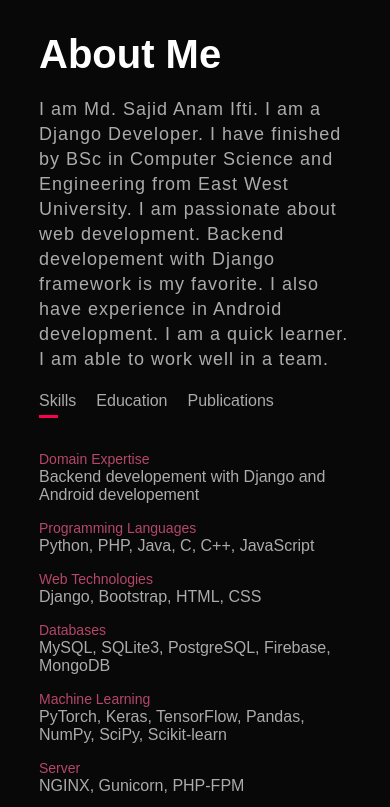
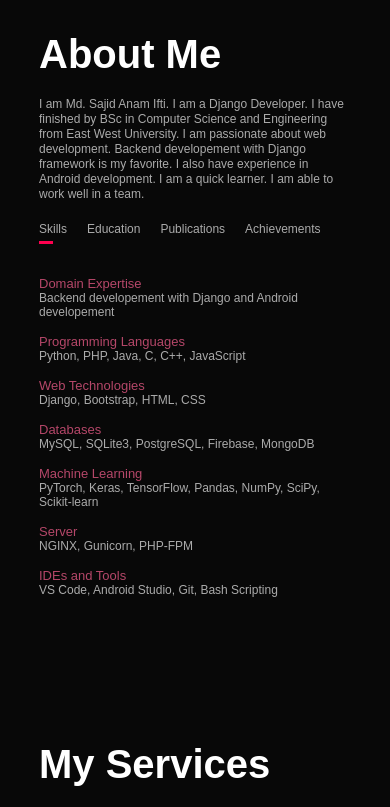
Before and after one commit to sajidifti/Portfolio, a plain HTML site: page index.html in a window 390 px wide. Shown: the part 1407-2214 px from the top of the page. Drawn offline with Linux system fonts and the light colour scheme.

Commit message:
fixed responsiveness

```diff
--- a/index.html
+++ b/index.html
@@ -52,7 +52,7 @@
                         <p class="tab-links active-link" onclick="opentab('skills')">Skills</p>
                         <p class="tab-links" onclick="opentab('education')">Education</p>
                         <p class="tab-links" onclick="opentab('publications')">Publications</p>
-                        <!-- <p class="tab-links" onclick="opentab('achievements')">Achievements</p> -->
+                        <p class="tab-links" onclick="opentab('achievements')">Achievements</p>
                     </div>
                     <div class="tab-contents active-tab" id="skills">
                         <ul>
@@ -89,12 +89,12 @@
                                 Singapore.https://doi.org/10.1007/978-981-99-7093-3_16</li>
                         </ul>
                     </div>
-                    <!-- <div class="tab-contents" id="achievements">
+                    <div class="tab-contents" id="achievements">
                         <ul>
                             <li><span>Medha Lalon Scholarship</span><br>Awarded Medha Lalon Scholarship from Spring 2023
                                 - Fall 2023 at East West University for sustained CGPA of 3.50.</li>
                         </ul>
-                    </div> -->
+                    </div>
                 </div>
             </div>
         </div>
--- a/style.css
+++ b/style.css
@@ -390,10 +390,10 @@ nav .fas {
 }
 
 @media only screen and (max-width: 600px) {
-  body{
+  /* body{
     max-width: 100vw;
     overflow: hidden;
-  }
+  } */
   #header {
     background-image: url(images/pp2.png);
   }
@@ -471,4 +471,22 @@ nav .fas {
     width: 100%;
     text-align: center;
   }
+
+  .tab-contents ul li {
+    font-size: 12px;
+  }
+
+  .tab-contents ul li span {
+    font-size: 13px;
+  }
+
+  .about-content {
+    font-size: 12px;
+    line-height: 15px;
+    letter-spacing: 0px;
+  }
+
+  .tab-titles p {
+    font-size: 12px;
+  }
 }
```
